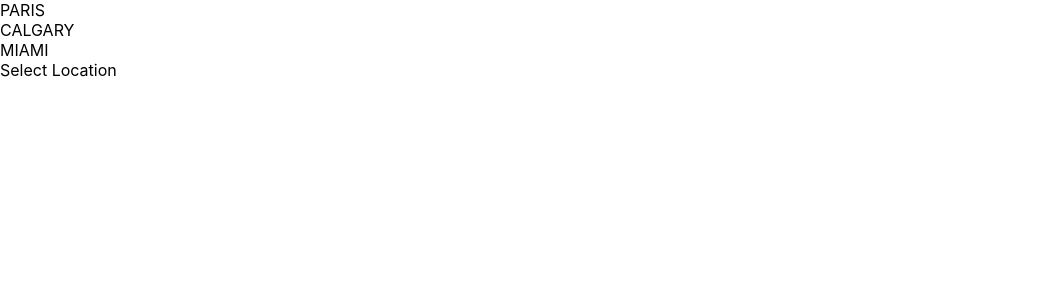
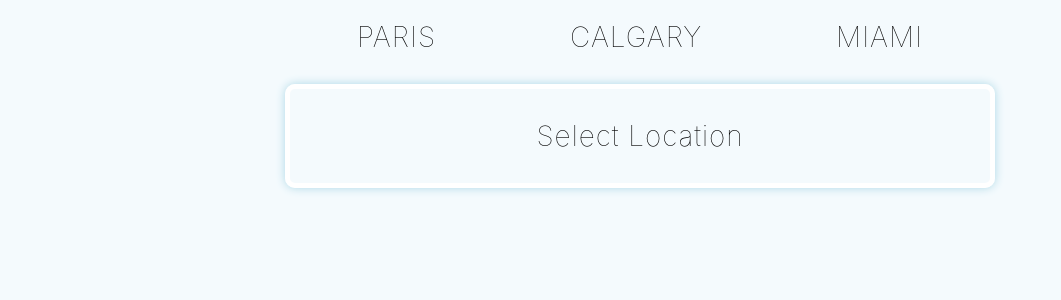
Before and after one commit to ekessler814/React-Portfolio, a React (Create React App) app: page / in a window 1280 px wide. Shown: the top 300 px of the page, without its empty margins (0-1061 px from the left). Built offline with nearby package versions, Linux system fonts and the light colour scheme; no server answers.

Commit message:
restore css file

```diff
--- /dev/null
+++ b/src/components/Weather.css
@@ -0,0 +1,107 @@
+html,
+body,
+#root {
+  height: 100%;
+  background-color: #f4fafd;
+}
+.todayText {
+  letter-spacing: 1px;
+  font-weight: lighter;
+  font-size: 1.75rem;
+  margin-top: 30px;
+  margin-bottom: 20px;
+}
+.locationText {
+  letter-spacing: 1px;
+  font-weight: lighter;
+  font-size: 1.75rem;
+  margin-top: 30px;
+  margin-bottom: 30px;
+}
+.dayText {
+  letter-spacing: 1px;
+  font-weight: lighter;
+  font-size: 1.3rem;
+  margin-top: 10px;
+  margin-bottom: 0;
+}
+.weatherText {
+  margin-bottom: 40px;
+  font-size: 1.75rem;
+  font-weight: lighter;
+}
+.tempText {
+  font-family: gill sans, sans-serif;
+  font-size: 3.25rem;
+  font-weight: bold;
+}
+.smallTempText {
+  text-size: 1.25rem;
+  font-weight: bold;
+  margin-bottom: 15px;
+}
+.headerText {
+  letter-spacing: 1px;
+  font-weight: lighter;
+  font-size: 1.75rem;
+  margin-top: 0;
+  margin-bottom: 0;
+  cursor: pointer;
+}
+.mainWeatherIcon {
+  height: 100px;
+  width: 100px;
+}
+.smallWeatherIcon {
+  height: 75px;
+  width: 75px;
+}
+.iconRowWeather {
+  display: flex;
+  flex-direction: row;
+}
+.iconColumnWeather {
+  display: flex;
+  flex-direction: column;
+}
+.panelContainer {
+  display: flex;
+  flex-direction: column;
+  padding: 20px;
+  align-items: center;
+}
+.forecastContainer {
+  display: flex;
+  flex-direction: column;
+  align-items: center;
+}
+.weatherPanel {
+  display: flex;
+  flex-direction: column;
+  width: 100%;
+  justify-content: flex-start;
+  border: 5px solid white;
+  border-radius: 10px;
+  box-shadow: 0 0 10px lightblue;
+  max-width: 700px;
+}
+.headerRow {
+  display: flex;
+  flex-direction: row;
+  width: 100%;
+  max-width: 700px;
+  padding-bottom: 30px;
+  align-items: center;
+  justify-content: space-around;
+}
+.weatherRow {
+  justify-content: center;
+  display: flex;
+  flex-direction: row;
+}
+.weatherCell {
+  display: flex;
+  flex-direction: column;
+  width: 100%;
+  align-items: center;
+}
--- a/src/components/Weather.tsx
+++ b/src/components/Weather.tsx
@@ -1,5 +1,6 @@
 import React, { Component } from "react";
 import WeatherPanel from './WeatherPanel'
+import './Weather.css'
 
 const key = process.env.REACT_APP_WEATHER_API_KEY
 
--- a/src/components/WeatherCells.tsx
+++ b/src/components/WeatherCells.tsx
@@ -1,4 +1,6 @@
 import React, { Component } from "react";
+import './Weather.css'
+
 import {
   weatherMapper,
   getDayOfWeek,
--- a/src/components/WeatherPanel.tsx
+++ b/src/components/WeatherPanel.tsx
@@ -1,5 +1,7 @@
 import React, { Component } from "react";
 import { ForecastWeather, CurrentWeather } from "./WeatherCells";
+import './Weather.css'
+
 
 // component for rendering inner weather cells
 class WeatherPanel extends Component<any, any> {
```
